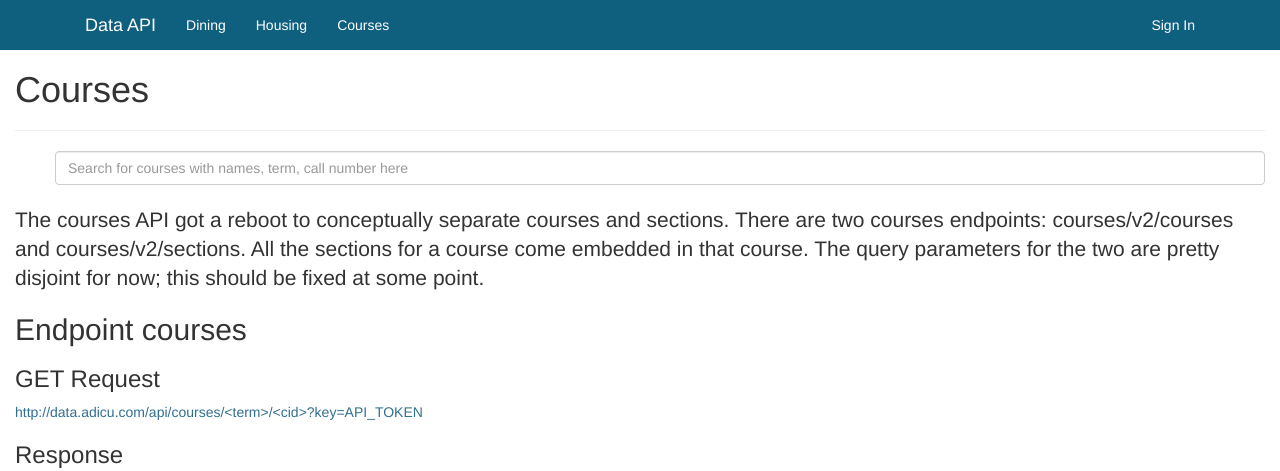
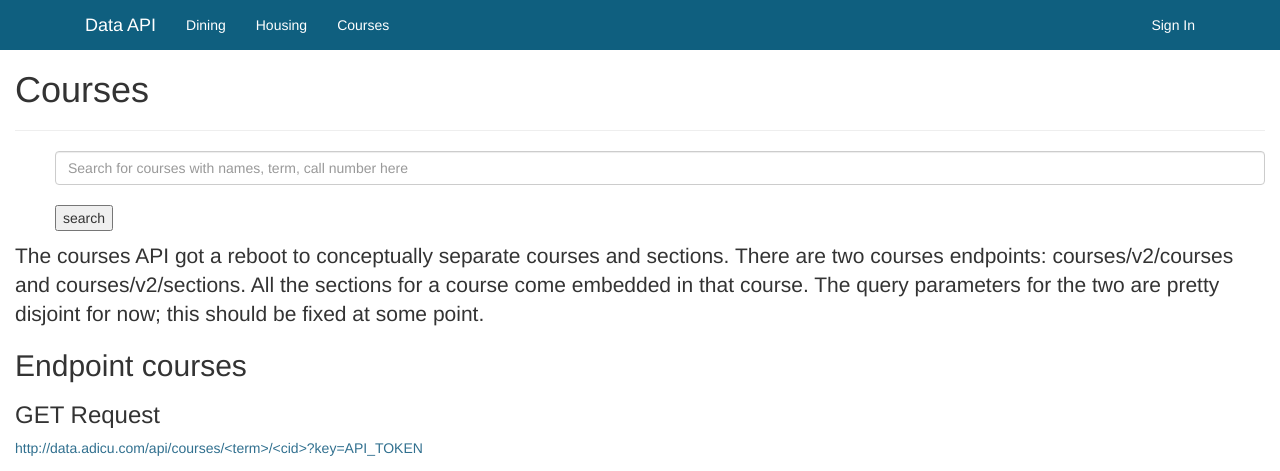
Before and after one commit to ADI-Labs/data-api, a Flask app: page /courses in a window 1280 px wide. Shown: the top 471 px of the page. Run offline with Flask 2, Linux system fonts and the light colour scheme; parts of the project's set-up code (start-up, migrations or seed data) failed here and were passed over; some libraries are stand-ins or nearby versions.

Commit message:
search button made visible on courses page

```diff
--- a/app/templates/main/courses.html
+++ b/app/templates/main/courses.html
@@ -11,7 +11,7 @@
         <input class="form-control lead" name="searchTerm" placeholder="Search for courses with names, term, call number here"/>
     </ul>
     <ul>
-        <input class="hidden" name="submit" type="submit" value='search' />
+        <input name="submit" type="submit" value='search' />
     </ul>
 </form>
 {% if results != [] %}
```
